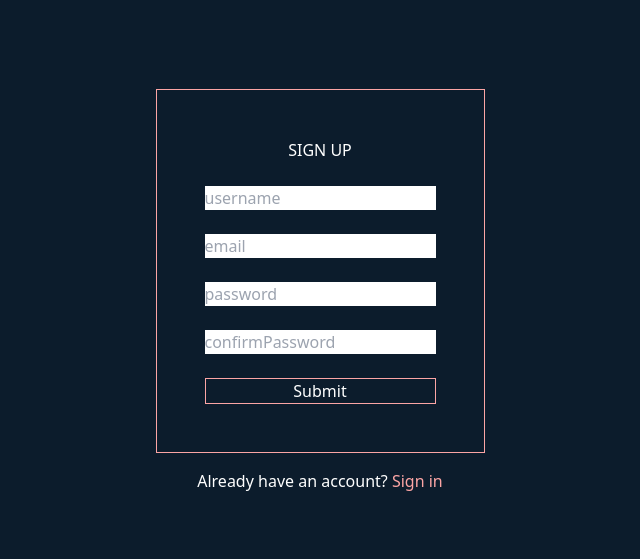
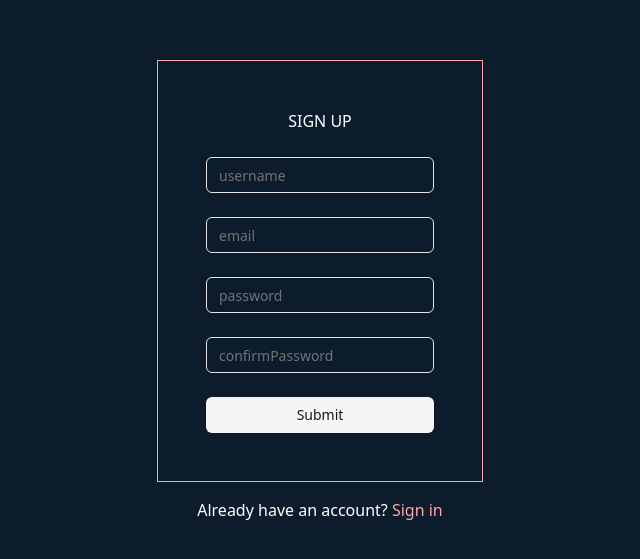
Before and after one commit to Bakhaw/music-reminder, a Next.js app: page /sign-up in a window 1280 px wide. Shown: the part 133-692 px from the top of the page, without its empty margins (320-960 px from the left). Built offline with nearby package versions, Linux system fonts and the light colour scheme; no server answers.

Commit message:
feat: improve signup/signin logic + use shadcn Input

```diff
--- /dev/null
+++ b/app/components/ui/input.tsx
@@ -0,0 +1,22 @@
+import * as React from "react";
+
+import { cn } from "@/app/lib/utils";
+
+const Input = React.forwardRef<HTMLInputElement, React.ComponentProps<"input">>(
+  ({ className, type, ...props }, ref) => {
+    return (
+      <input
+        type={type}
+        className={cn(
+          "flex h-9 w-full rounded-md border border-input bg-transparent px-3 py-1 text-white text-base shadow-sm transition-colors file:border-0 file:bg-transparent file:text-sm file:font-medium file:text-foreground placeholder:text-muted-foreground focus-visible:outline-none focus-visible:ring-1 focus-visible:ring-ring disabled:cursor-not-allowed disabled:opacity-50 md:text-sm",
+          className
+        )}
+        ref={ref}
+        {...props}
+      />
+    );
+  }
+);
+Input.displayName = "Input";
+
+export { Input };
--- a/app/sign-in/page.tsx
+++ b/app/sign-in/page.tsx
@@ -3,9 +3,13 @@
 import { signIn } from "next-auth/react";
 import Link from "next/link";
 import { useRouter } from "next/navigation";
+import { useMutation } from "@tanstack/react-query";
 import { useForm } from "react-hook-form";
 import { zodResolver } from "@hookform/resolvers/zod";
 import * as z from "zod";
+
+import { Button } from "@/app/components/ui/button";
+import { Input } from "@/app/components/ui/input";
 
 const FormSchema = z.object({
   email: z.string().min(1, "Email is required").email("Invalid email"),
@@ -31,21 +35,33 @@
     formState: { errors },
   } = form;
 
-  const onSubmit = async (values: z.infer<typeof FormSchema>) => {
+  const { mutate: signInMutation, isPending } = useMutation({
+    mutationFn: async (values: z.infer<typeof FormSchema>) => {
       const signInData = await signIn("credentials", {
         email: values.email,
         password: values.password,
         redirect: false,
       });
 
-    if (signInData?.error) {
+      if (!signInData || signInData.error) {
+        throw new Error("Email or password is wrong");
+      }
+
+      return signInData;
+    },
+    onSuccess: () => {
+      router.refresh();
+      router.push("/");
+    },
+    onError: () => {
       form.setError("email", { message: "Email or password is wrong" });
       form.setError("password", { message: "Email or password is wrong" });
-    } else {
-      router.refresh();
-      router.push("/");
+    },
+  });
+
+  async function onSubmit(values: z.infer<typeof FormSchema>) {
+    await signInMutation(values);
   }
-  };
 
   return (
     <div className="h-screen flex flex-col gap-4 items-center justify-center">
@@ -54,10 +70,10 @@
           <h1 className="text-white text-center">SIGN IN</h1>
 
           <div>
-            <input
-              className="w-full"
+            <Input
               type="email"
               placeholder="email"
+              disabled={isPending}
               {...register("email")}
             />
             {errors.email && (
@@ -66,10 +82,10 @@
           </div>
 
           <div>
-            <input
-              className="w-full"
+            <Input
               type="password"
               placeholder="password"
+              disabled={isPending}
               {...register("password")}
             />
             {errors.password && (
@@ -77,9 +93,9 @@
             )}
           </div>
 
-          <button className="border border-red-300 text-white" type="submit">
+          <Button variant="secondary" type="submit" disabled={isPending}>
             Submit
-          </button>
+          </Button>
         </div>
       </form>
       <p>
--- a/app/sign-up/page.tsx
+++ b/app/sign-up/page.tsx
@@ -3,8 +3,12 @@
 import { zodResolver } from "@hookform/resolvers/zod";
 import Link from "next/link";
 import { useRouter } from "next/navigation";
+import { useMutation } from "@tanstack/react-query";
 import { useForm } from "react-hook-form";
 import * as z from "zod";
+
+import { Button } from "@/app/components/ui/button";
+import { Input } from "@/app/components/ui/input";
 
 const FormSchema = z
   .object({
@@ -43,8 +47,12 @@
     formState: { errors },
   } = form;
 
-  const onSubmit = async (values: z.infer<typeof FormSchema>) => {
-    try {
+  const { mutate: signUpMutation, isPending } = useMutation<
+    unknown,
+    { field: keyof z.infer<typeof FormSchema>; message: string },
+    z.infer<typeof FormSchema>
+  >({
+    mutationFn: async (values: z.infer<typeof FormSchema>) => {
       const response = await fetch("/api/user", {
         method: "POST",
         headers: {
@@ -60,17 +68,28 @@
       const json = await response.json();
 
       if (response.status === 409) {
-        form.setError(json.field, { message: json.message });
+        throw { field: json.field, message: json.message };
       }
 
-      // todo show an alert to tell the user his account is successfully created
-      if (response.status === 201) {
-        router.push(`/sign-in`);
+      if (response.status !== 201) {
+        throw new Error("Unexpected server error");
       }
-    } catch (error) {
-      console.error(error);
-    }
-  };
+
+      return json;
+    },
+    onSuccess: () => {
+      router.push("/sign-in");
+    },
+    onError: (error) => {
+      if (error.message) {
+        form.setError(error.field, { message: error.message });
+      }
+    },
+  });
+
+  async function onSubmit(values: z.infer<typeof FormSchema>) {
+    await signUpMutation(values);
+  }
 
   return (
     <div className="h-screen flex flex-col gap-4 items-center justify-center">
@@ -79,10 +98,10 @@
           <h1 className="text-white text-center">SIGN UP</h1>
 
           <div>
-            <input
-              className="w-full"
+            <Input
               type="text"
               placeholder="username"
+              disabled={isPending}
               {...register("username")}
             />
             {errors.username && (
@@ -91,10 +110,10 @@
           </div>
 
           <div>
-            <input
-              className="w-full"
+            <Input
               type="email"
               placeholder="email"
+              disabled={isPending}
               {...register("email")}
             />
             {errors.email && (
@@ -103,11 +122,11 @@
           </div>
 
           <div>
-            <input
-              className="w-full"
+            <Input
               type="password"
               placeholder="password"
               {...register("password")}
+              disabled={isPending}
             />
             {errors.password && (
               <p className="text-red-500">{errors.password.message}</p>
@@ -115,10 +134,10 @@
           </div>
 
           <div>
-            <input
-              className="w-full"
+            <Input
               type="password"
               placeholder="confirmPassword"
+              disabled={isPending}
               {...register("confirmPassword")}
             />
             {errors.confirmPassword && (
@@ -126,9 +145,9 @@
             )}
           </div>
 
-          <button className="border border-red-300 text-white" type="submit">
+          <Button variant="secondary" type="submit" disabled={isPending}>
             Submit
-          </button>
+          </Button>
         </div>
       </form>
       <p>
```
Lines whose indentation alone changed are shown as unchanged.
